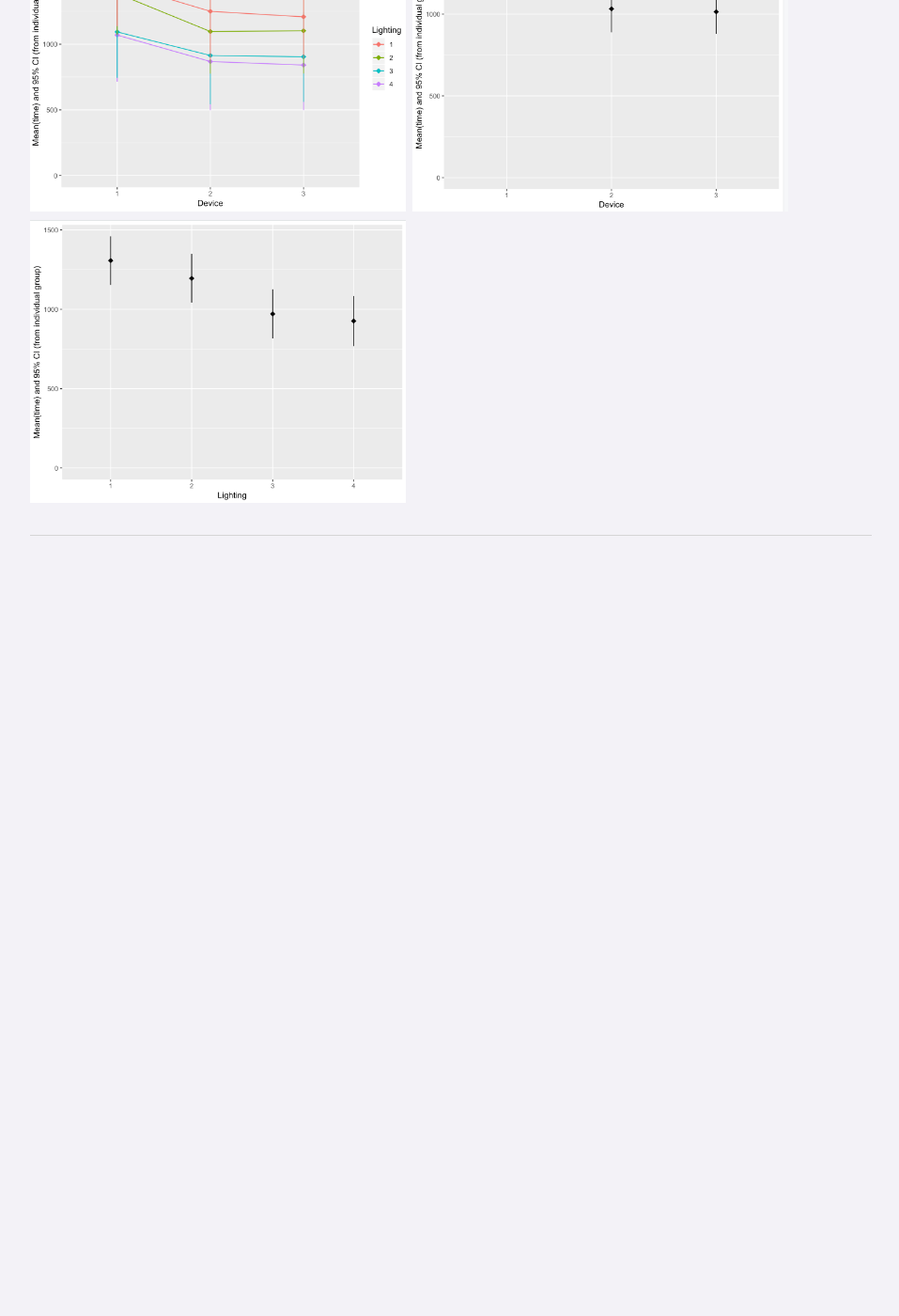
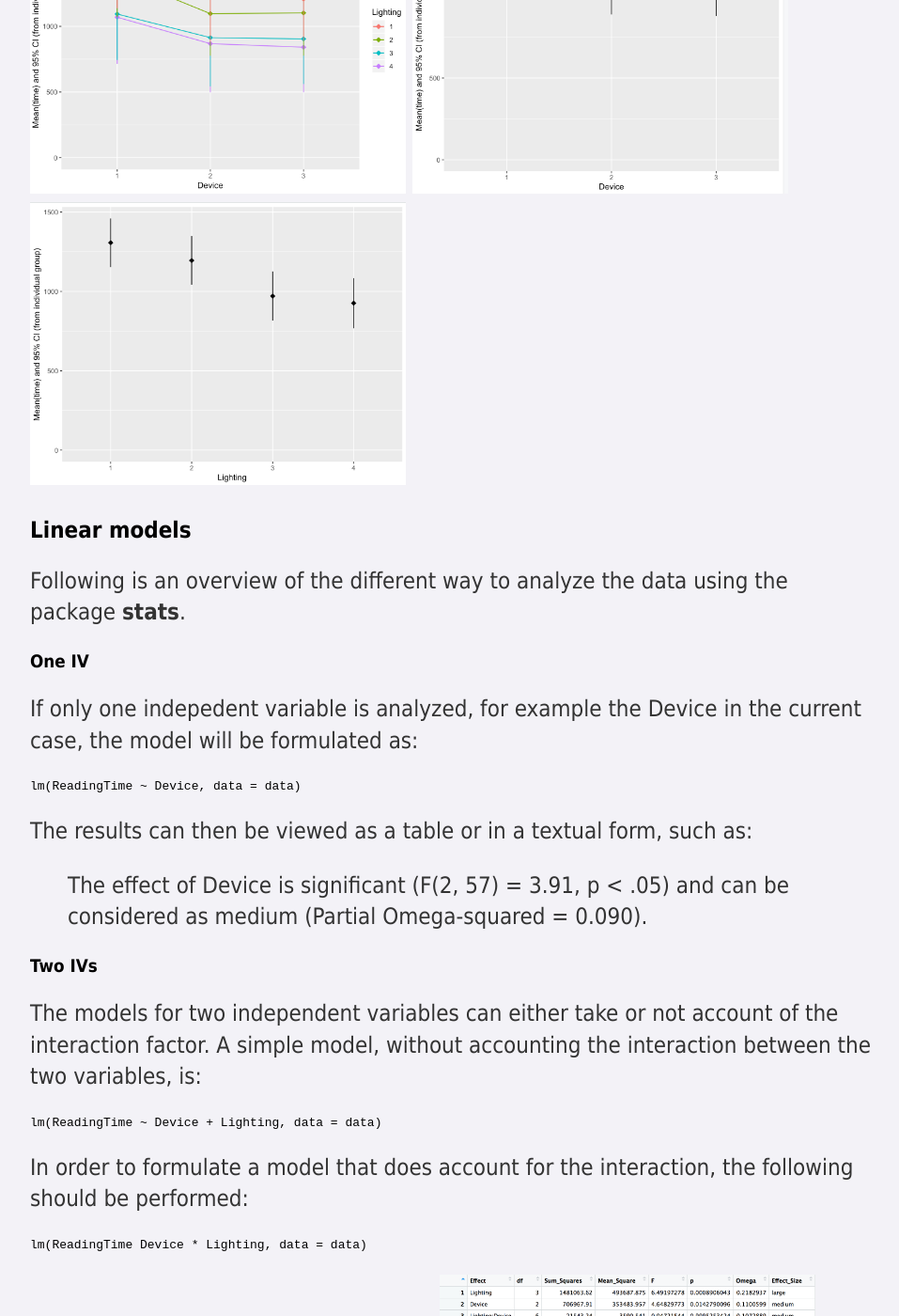
Before and after one commit to bianca-stancu/bianca-stancu.github.io, a Jekyll site: the page built from quanthci/_posts/2019-03-09-LinearModels.md, in a window 1280 px wide and 1400 px high, scrolled down 926 px. Shown: the whole window at 94% size, without its empty margins (160-1117 px from the left). Built offline with Jekyll 4.4.1, drawn with Linux system fonts in a browser that asks for light colours; comment, search, counter and statistics services are not loaded; before the commit the page ends 1556 px from its top, so only the background shows below that; some of the changed text lies outside the part shown.

Commit message:
first quanthci post

````diff
--- a/quanthci/_posts/2019-03-09-LinearModels.md
+++ b/quanthci/_posts/2019-03-09-LinearModels.md
@@ -22,3 +21,30 @@ For an initial view of the data, it can be plotted with the respect to the depen
 <img src="/assets/images/device_lighting.png" width="400">
 <img src="/assets/images/device.png" width="400">
 <img src="/assets/images/lighting.png" width="400">
+
+## Linear models
+Following is an overview of the different way to analyze the data using the package **stats**.
+
+### One IV
+If only one indepedent variable is analyzed, for example the Device in the current case, the model will be formulated as:
+```
+lm(ReadingTime ~ Device, data = data)
+```
+
+The results can then be viewed as a table or in a textual form, such as:
+> The effect of Device is significant (F(2, 57) = 3.91, p < .05) and can be considered as medium (Partial Omega-squared = 0.090).
+
+### Two IVs
+The models for two independent variables can either take or not account of the interaction factor. A simple model, without accounting the interaction between the two variables, is:
+```
+lm(ReadingTime ~ Device + Lighting, data = data)
+```
+In order to formulate a model that does account for the interaction, the following should be performed:
+```
+lm(ReadingTime Device * Lighting, data = data)
+```
+
+Below is the table depicting the results:
+<img src="/assets/images/anova_interaction.png" width="400">
+
+> The effect of Lighting is significant (F(3, 48) = 6.49, p < .001) and can be considered as large (Partial Omega-squared = 0.22). The effect of Device is significant (F(2, 48) = 4.65, p < .05) and can be considered as medium (Partial Omega-squared = 0.11). The interaction between Lighting and Device is not significant (F(6, 48) = 0.047, p > .1) and can be considered as medium (Partial Omega-squared = 0.11).
````
Also changed, not shown: other parts of quanthci/_posts/2019-03-09-LinearModels.md (+0 -1 lines), assets/images/anova_interaction.png (added).
